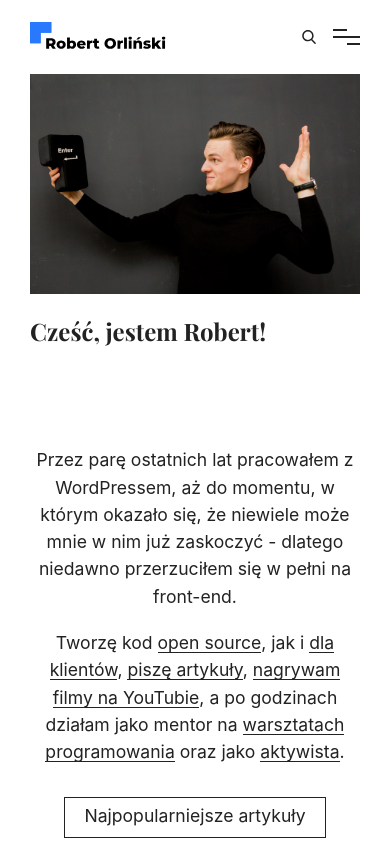
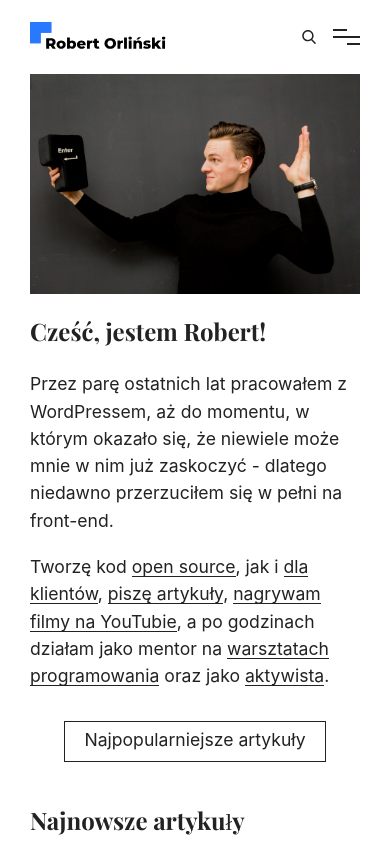
Before and after one commit to robert-orlinski/robertorlinski.pl, a Next.js app: page / in a window 390 px wide. Shown: the top 844 px of the page. Built offline with nearby package versions, Linux system fonts and the light colour scheme; a web font is replaced by a local one.

Commit message:
Make posts list responsive

```diff
--- a/components/ButtonContainer/ButtonContainer.tsx
+++ b/components/ButtonContainer/ButtonContainer.tsx
@@ -2,5 +2,6 @@ import styled from 'styled-components';
 
 export const ButtonContainer = styled.footer`
   margin-top: 0.8rem;
+
   text-align: center;
 `;
--- a/components/Intro/Intro.tsx
+++ b/components/Intro/Intro.tsx
@@ -7,6 +7,8 @@ import { Button } from '../Button';
 import { P } from '../P';
 
 import { mySummary } from 'Data/mySummary';
+
+import { from } from 'Devices';
 
 export const Intro = () => (
   <Content size="small">
@@ -23,7 +25,10 @@ export const Intro = () => (
 );
 
 const Content = styled(Wrapper)`
-  padding-bottom: 4rem;
-  text-align: center;
+  padding-bottom: var(--section-space);
   font-size: 1.1rem;
+
+  @media ${from.phoneL} {
+    text-align: center;
+  }
 `;
--- a/components/Layout/Variables.tsx
+++ b/components/Layout/Variables.tsx
@@ -12,6 +12,8 @@ export const Variables = createGlobalStyle`
 
     --nav-height: 5.2rem;
 
+    --section-space: 3.8rem;
+
     --short-transition-duration: 250ms;
     --medium-transition-duration: 500ms;
     --long-transition-duration: 750ms;
@@ -23,6 +25,7 @@ export const Variables = createGlobalStyle`
 
     @media ${to.tabletL} {
       --nav-height: 4.6rem;
+      --section-space: 2.5rem;
     }
   }
 `;
--- a/components/MainBanner/MainBanner.tsx
+++ b/components/MainBanner/MainBanner.tsx
@@ -34,21 +34,24 @@ const Banner = styled(Wrapper)`
 
   position: relative;
 
-  margin-bottom: 4rem;
+  margin-bottom: var(--section-space);
 
   @media ${to.phoneL} {
     flex-direction: column-reverse;
+
+    margin-bottom: calc(var(--section-space) * 0.5);
   }
 `;
 
 const MainTitle = styled(SectionTitle)`
-  padding: 0.8rem 0 0.5rem 0;
+  padding: 0.8rem 0 0 0;
+  margin: 0;
 
   @media ${from.phoneL} {
     position: absolute;
-    z-index: 9;
+    z-index: var(--min-z-index);
     left: 0;
-    bottom: 1rem;
+    bottom: max(2.5rem, 1.2em);
 
     padding: 0.5rem 2rem 0.5rem 0;
 
--- a/components/NewArticles/NewArticles.tsx
+++ b/components/NewArticles/NewArticles.tsx
@@ -17,5 +17,5 @@ export const NewArticles = () => (
 );
 
 const MoreButtonContainer = styled(ButtonContainer)`
-  padding-top: 2.5rem;
+  padding-top: calc(var(--section-space) * 0.7);
 `;
```
Also changed, not shown: components/PostsList/PostsList.tsx (+11 -2 lines).
